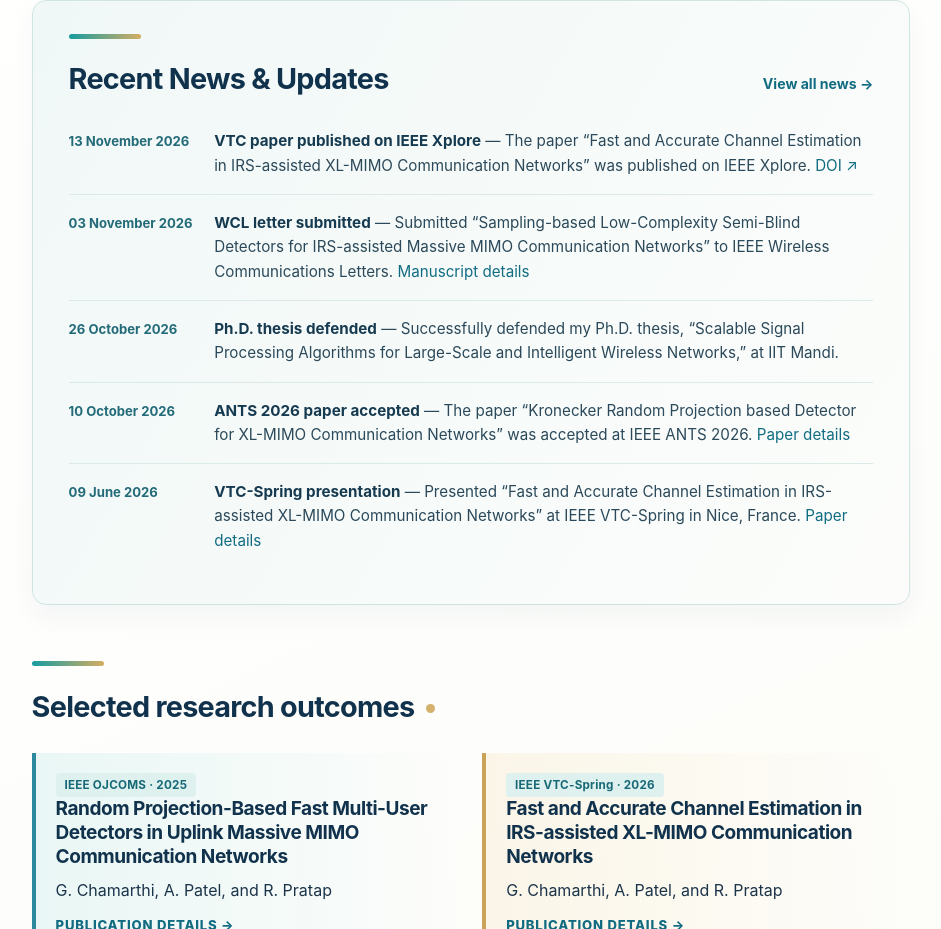
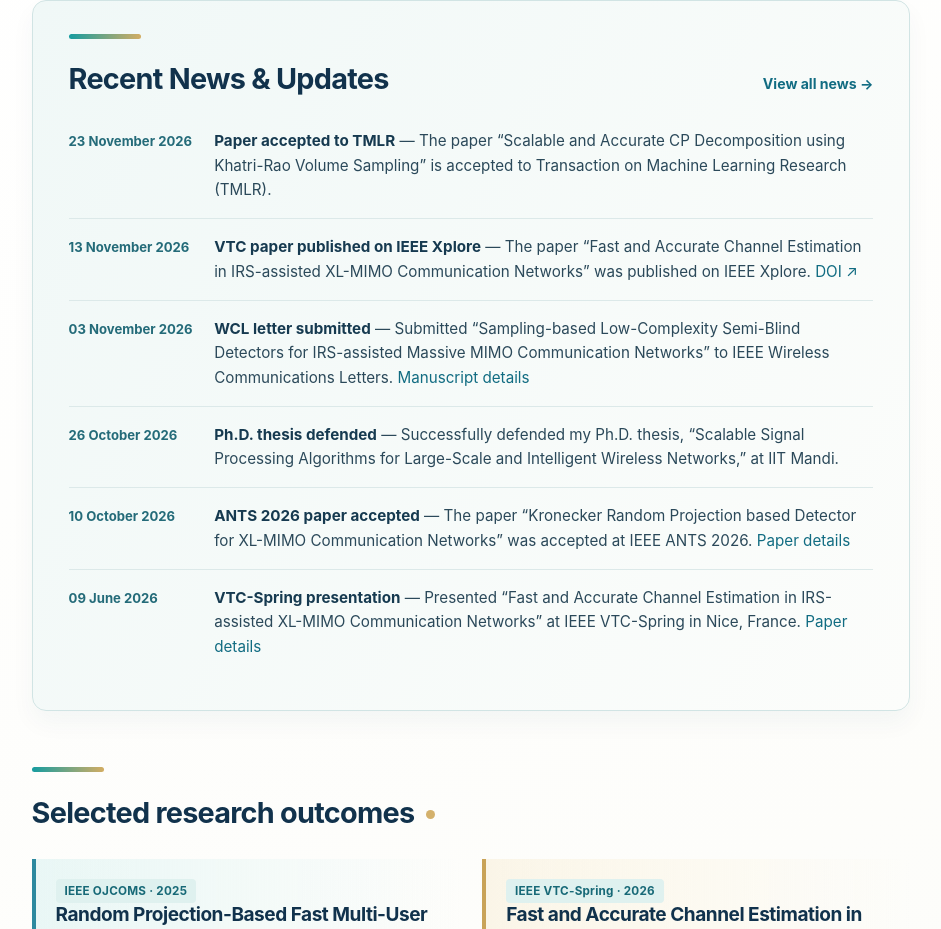
Before and after one commit to Krishna-GS/Krishna-GS.github.io, a plain HTML site: page index.html in a window 1280 px wide. Shown: the part 1455-2384 px from the top of the page, without its empty margins (312-1253 px from the left). Drawn offline with Linux system fonts and the light colour scheme.

Commit message:
Updated TMLR status

```diff
--- a/index.html
+++ b/index.html
@@ -104,6 +104,10 @@
             </div>
             <ol class="news-list">
               <li>
+                <time class="news-date" datetime="2026-11-23">23 November 2026</time>
+                <p><strong>Paper accepted to TMLR</strong> — The paper “Scalable and Accurate CP Decomposition using Khatri-Rao Volume Sampling” is accepted to Transaction on Machine Learning Research (TMLR).</p>
+              </li>
+              <li>
                 <time class="news-date" datetime="2026-11-13">13 November 2026</time>
                 <p><strong>VTC paper published on IEEE Xplore</strong> — The paper “Fast and Accurate Channel Estimation in IRS-assisted XL-MIMO Communication Networks” was published on IEEE Xplore. <a href="https://doi.org/10.1109/VTC2026-Spring68026.2026.11757229" rel="noopener noreferrer" target="_blank">DOI ↗</a></p>
               </li>
```
